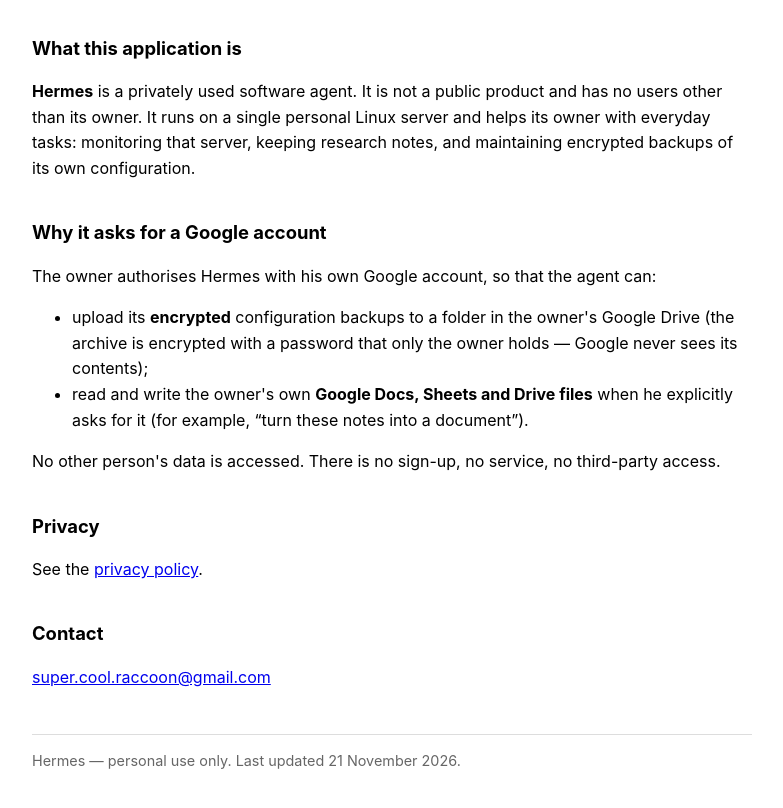
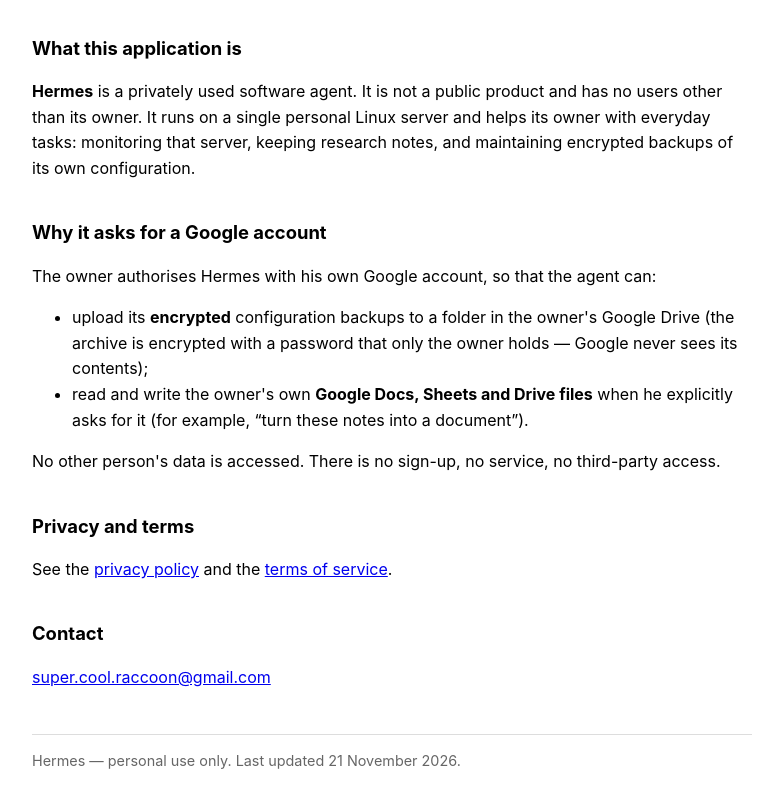
Before and after one commit to supercoolraccoon/supercoolraccoon.github.io, a plain HTML site: page index.html in a window 1280 px wide. Shown: the part 136-944 px from the top of the page, without its empty margins (248-1031 px from the left). Drawn offline with Linux system fonts and the light colour scheme.

Commit message:
Link terms page from home page

```diff
--- a/index.html
+++ b/index.html
@@ -38,8 +38,9 @@ of its own configuration.</p>
 </ul>
 <p>No other person's data is accessed. There is no sign-up, no service, no third-party access.</p>
 
-<h2>Privacy</h2>
-<p>See the <a href="privacy.html">privacy policy</a>.</p>
+<h2>Privacy and terms</h2>
+<p>See the <a href="privacy.html">privacy policy</a> and the
+<a href="terms.html">terms of service</a>.</p>
 
 <h2>Contact</h2>
 <p><a href="mailto:super.cool.raccoon@gmail.com">super.cool.raccoon@gmail.com</a></p>
```
